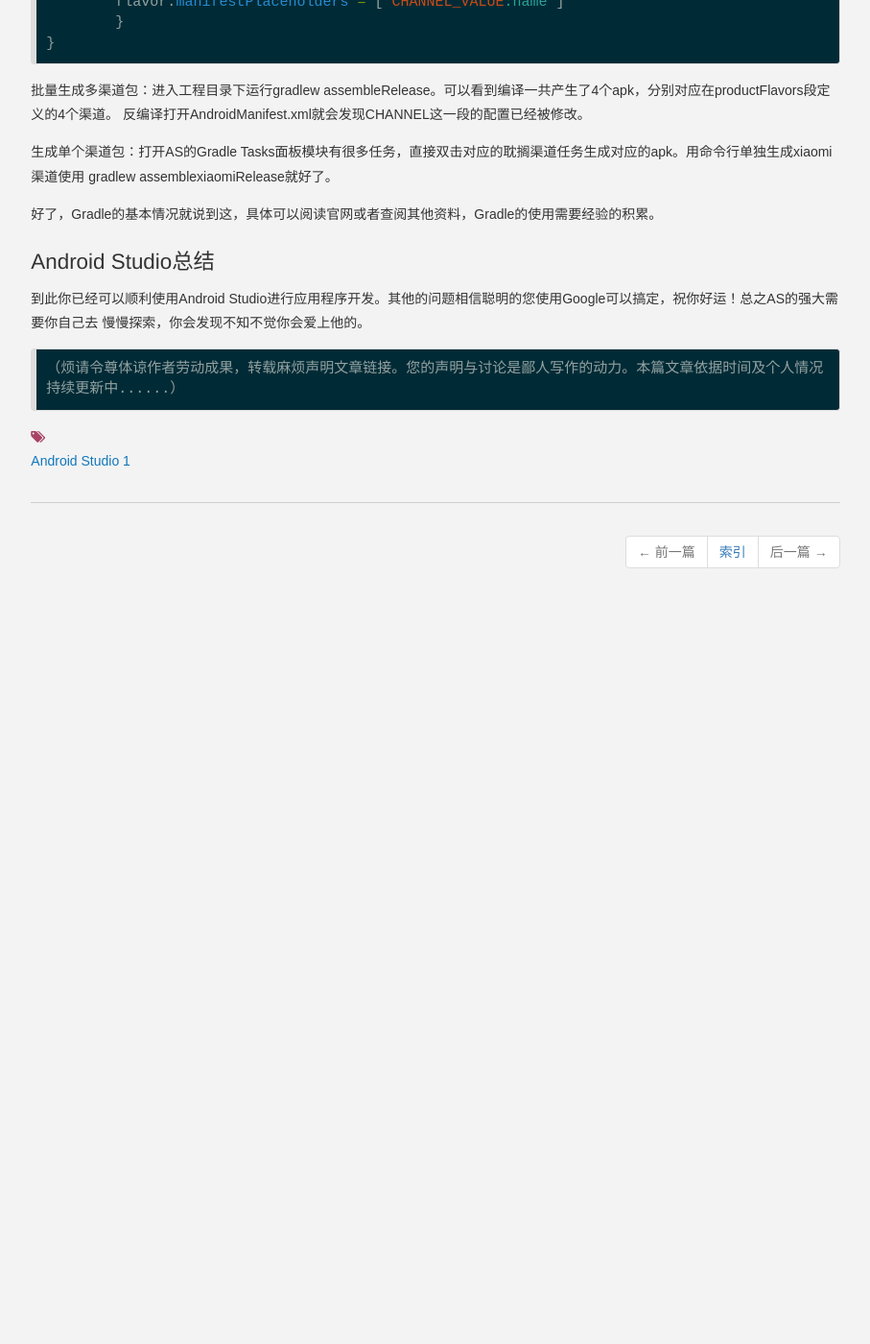
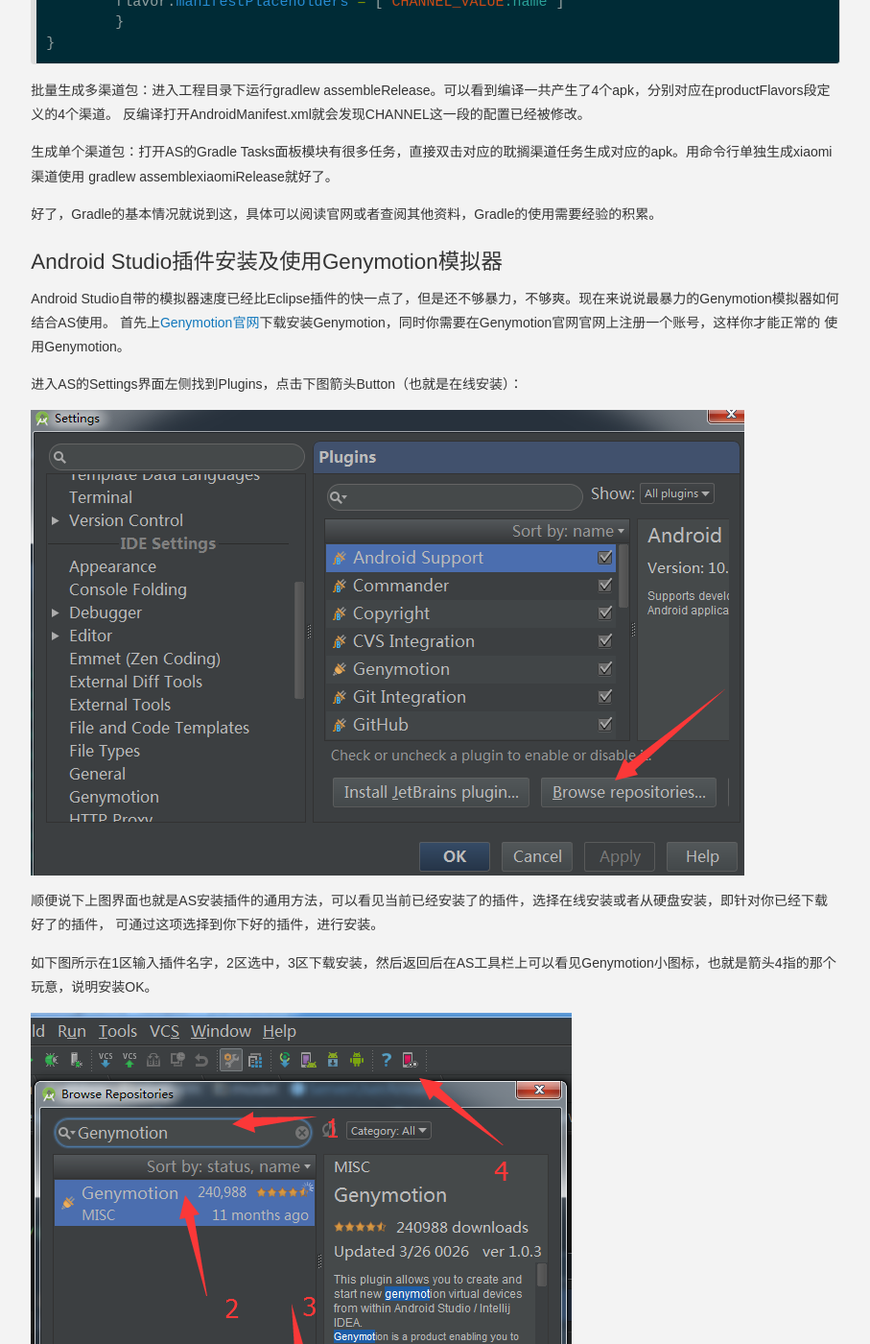
Before and after one commit to msdgwzhy6/yanbober.github.io, a Jekyll site: the page built from _posts/2015-1-28-android_studio_guide.md, in a window 1280 px wide and 1400 px high, scrolled down 11943 px. Shown: the whole window at 96% size, without its empty margins (186-1093 px from the left). Built offline with Jekyll 4.4.1, drawn with Linux system fonts in a browser that asks for light colours; nearby versions of some CDN libraries; comment, search, counter and statistics services are not loaded; before the commit the page ends 12609 px from its top, so only the background shows below that; some of the changed text lies outside the part shown.

Commit message:
fix first blog.

```diff
--- a/_posts/2015-1-28-android_studio_guide.md
+++ b/_posts/2015-1-28-android_studio_guide.md
@@ -1,6 +1,6 @@
 ---
 layout: post
-keywords: Android Studio, Android Studio调试, Android开发工具, AS, Android Studio教程
+keywords: Genymotion, Android Studio, Android Studio调试, Android开发工具, AS, Android Studio教程
 description: Android Studio, Android Studio调试, Android开发工具, AS, Android Studio教程
 title: "Google利器Android Studio从入门到精通"
 categories: [开发工具]
@@ -392,6 +392,30 @@
 
 好了，Gradle的基本情况就说到这，具体可以阅读官网或者查阅其他资料，Gradle的使用需要经验的积累。
 
+##Android Studio插件安装及使用Genymotion模拟器
+
+Android Studio自带的模拟器速度已经比Eclipse插件的快一点了，但是还不够暴力，不够爽。现在来说说最暴力的Genymotion模拟器如何结合AS使用。
+首先上[Genymotion官网](http://www.genymotion.com/)下载安装Genymotion，同时你需要在Genymotion官网官网上注册一个账号，这样你才能正常的
+使用Genymotion。
+
+进入AS的Settings界面左侧找到Plugins，点击下图箭头Button（也就是在线安装）：
+
+<img src="http://yanbober.github.io/image/2015-1-28-android_studio_guide_11.png" />
+
+顺便说下上图界面也就是AS安装插件的通用方法，可以看见当前已经安装了的插件，选择在线安装或者从硬盘安装，即针对你已经下载好了的插件，
+可通过这项选择到你下好的插件，进行安装。
+
+如下图所示在1区输入插件名字，2区选中，3区下载安装，然后返回后在AS工具栏上可以看见Genymotion小图标，也就是箭头4指的那个玩意，说明安装OK。
+
+<img src="http://yanbober.github.io/image/2015-1-28-android_studio_guide_12.png" />
+
+接下来就是设置下Genymotion，新建一个虚拟机设备，这是Genymotion的东西，至于怎么弄Step by Step就行，没啥难度。完事点击AS上模拟器图标就可以
+启动使用了，运行AS程序选择模拟器就可以在模拟器看见自己程序了，下图就是Genymotion启动起来的界面。
+
+<img src="http://yanbober.github.io/image/2015-1-28-android_studio_guide_13.png" />
+
+至此快速模拟器Genymotion已经搞定，提升你的速度。其他的插件安装也就触类旁通了。
+
 ##Android Studio总结
 
 到此你已经可以顺利使用Android Studio进行应用程序开发。其他的问题相信聪明的您使用Google可以搞定，祝你好运！总之AS的强大需要你自己去
```
Also changed, not shown: image/2015-1-28-android_studio_guide_11.png (added), image/2015-1-28-android_studio_guide_12.png (added), image/2015-1-28-android_studio_guide_13.png (added).
